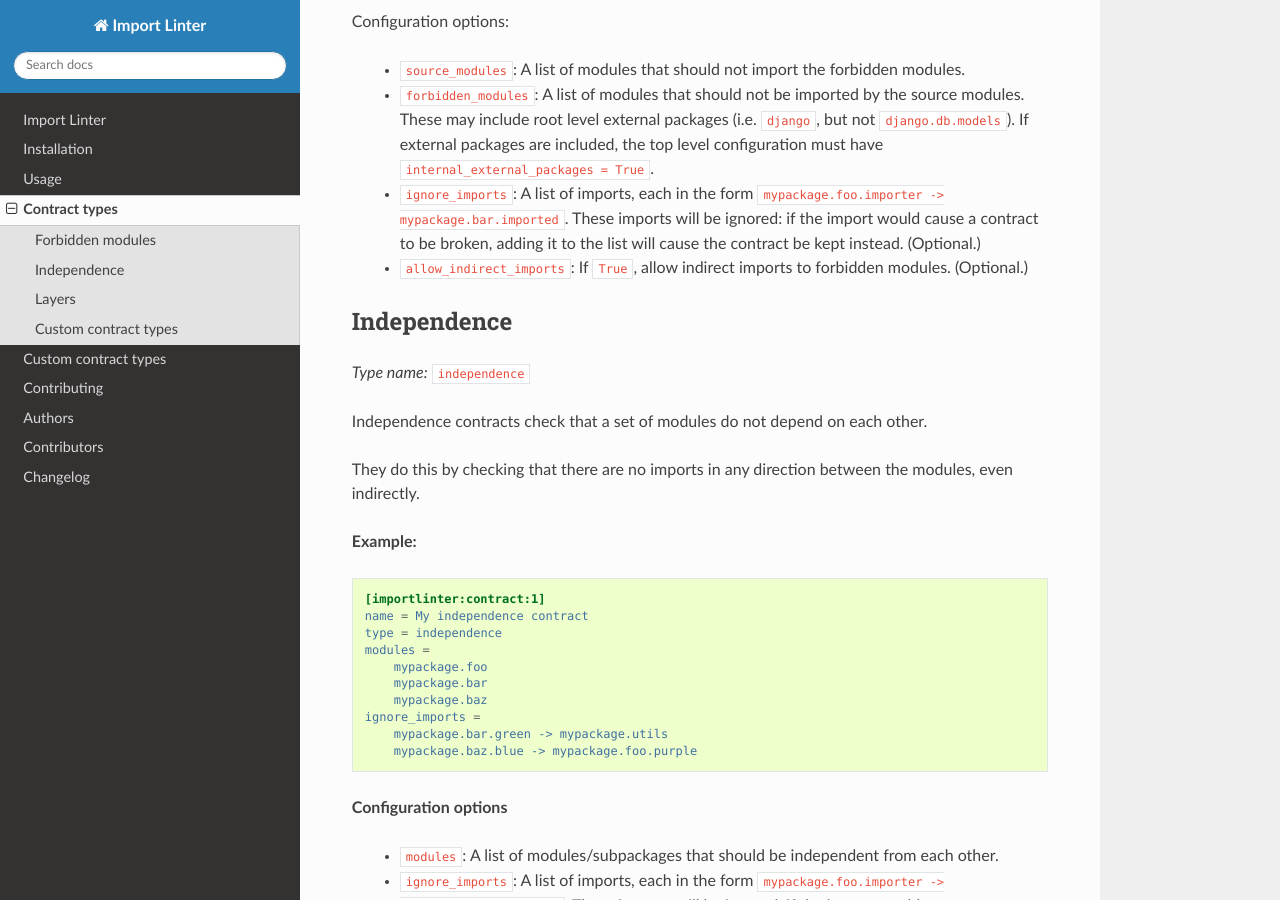
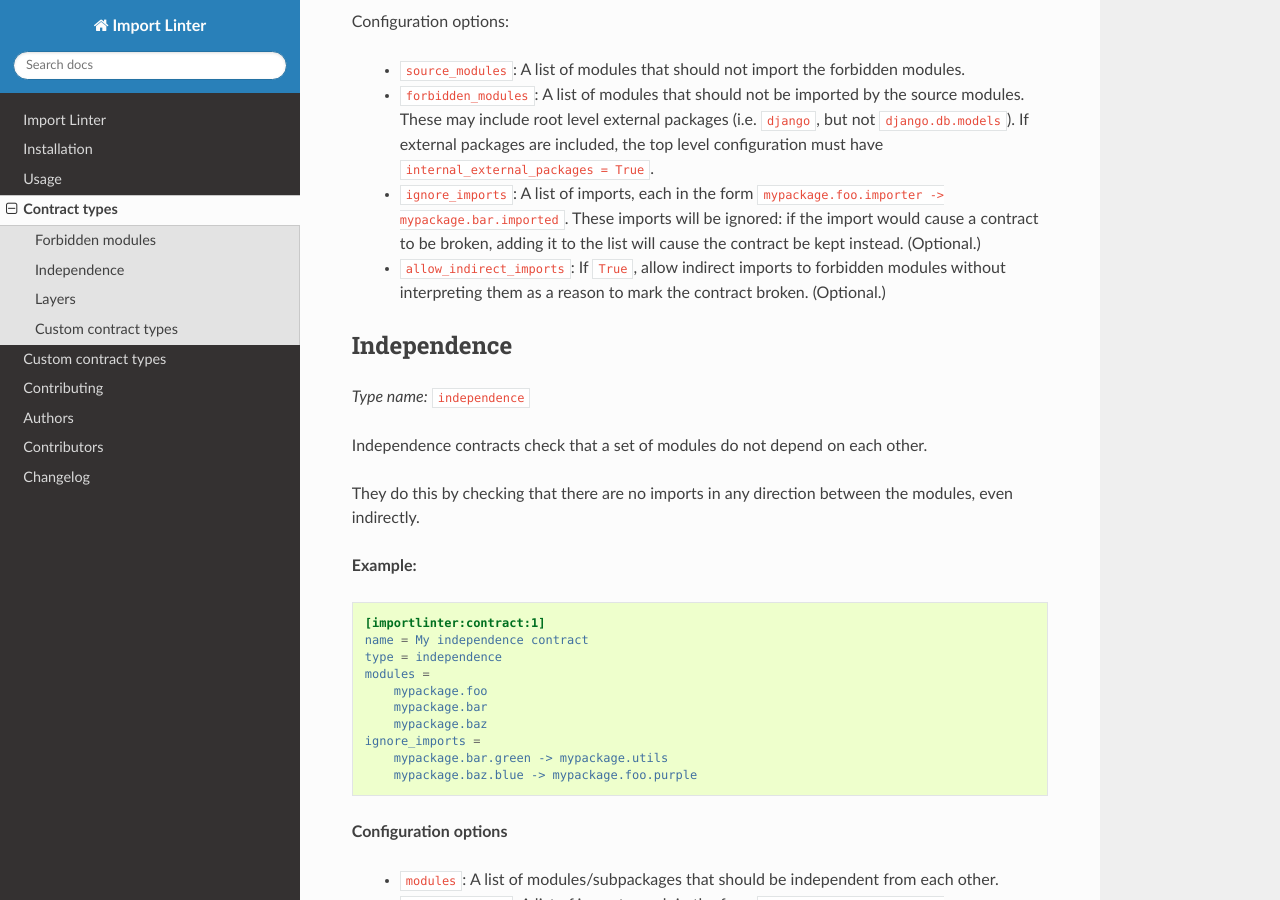
Before and after one commit to seddonym/import-linter, a Sphinx documentation site: the page built from docs/contract_types.rst, in a window 1280 px wide and 900 px high, scrolled down 1182 px. Built offline with Sphinx 7.4.7 and the Read the Docs theme 2.0.0, drawn with Linux system fonts in a browser that asks for light colours.

Commit message:
Doc tweak for Forbidden contract allow_indirect_imports docs (#97)

```diff
--- a/docs/contract_types.rst
+++ b/docs/contract_types.rst
@@ -66,7 +66,8 @@ Configuration options:
       A list of imports, each in the form ``mypackage.foo.importer -> mypackage.bar.imported``. These imports
       will be ignored: if the import would cause a contract to be broken, adding it to the list will cause the
       contract be kept instead. (Optional.)
-    - ``allow_indirect_imports``: If ``True``, allow indirect imports to forbidden modules. (Optional.)
+    - ``allow_indirect_imports``: If ``True``, allow indirect imports to forbidden modules without interpreting them
+      as a reason to mark the contract broken. (Optional.)
 
 Independence
 ------------
```
